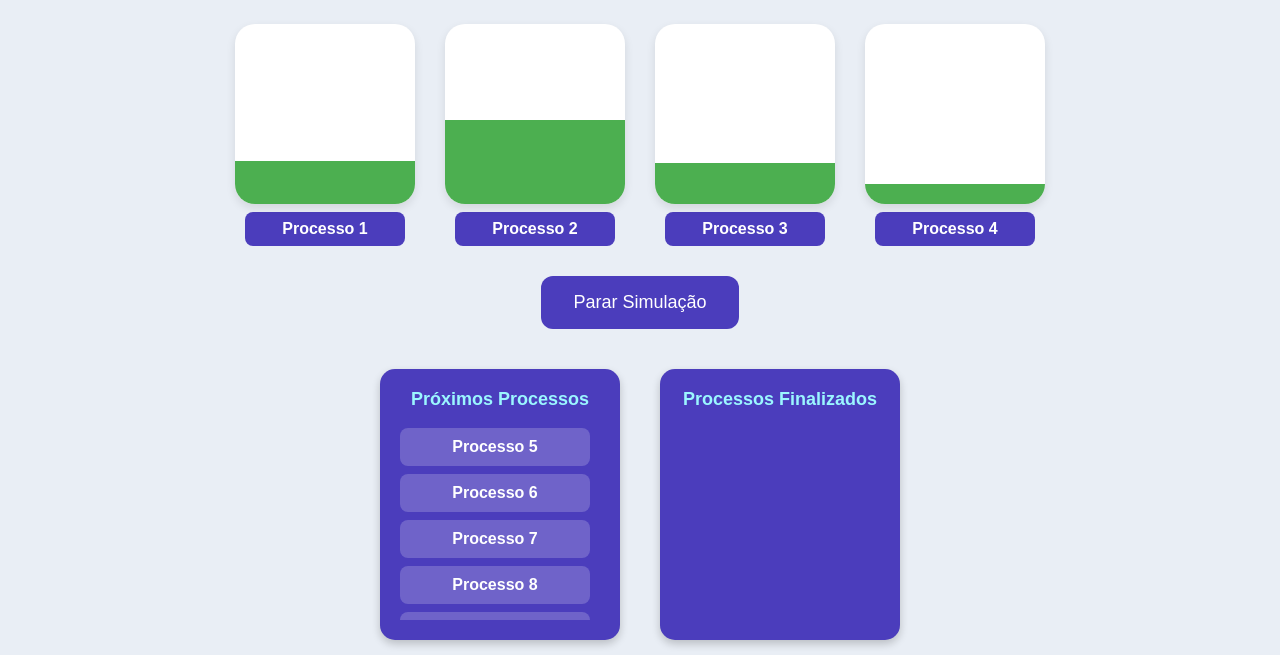
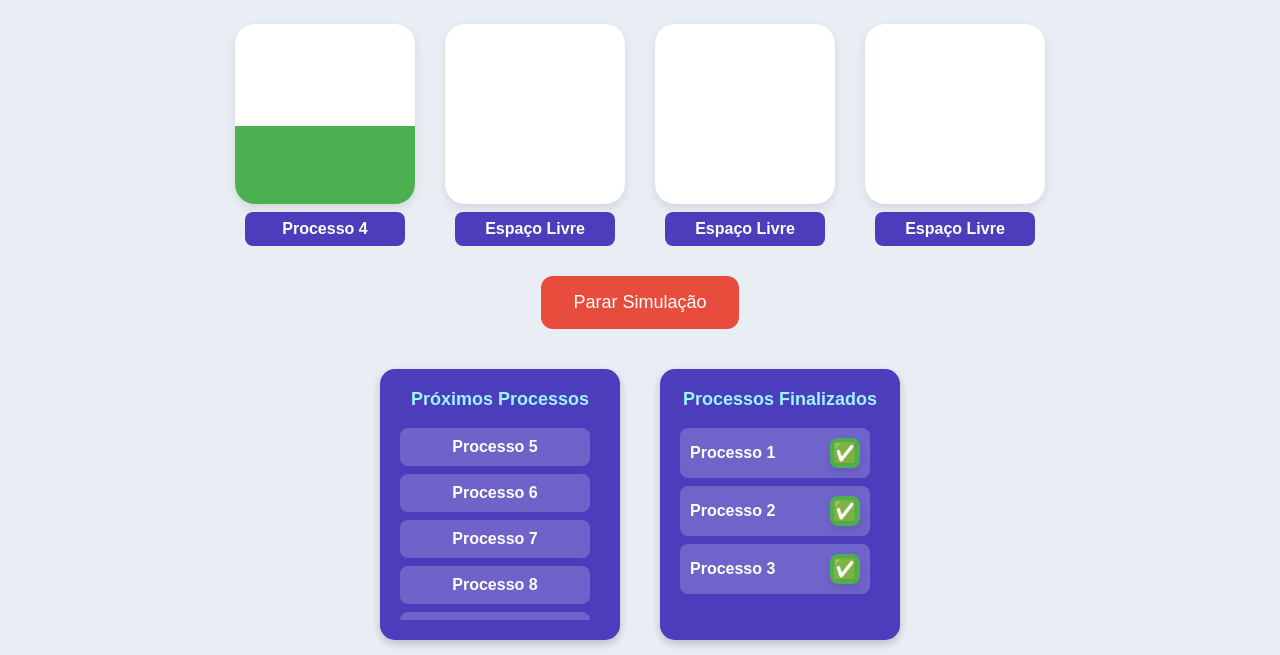
Before and after one commit to 16Jorgecamargo/CC23D-UTFPR-SH, a plain HTML site: page index.html in a window 1280 px wide. Both pictures are taken after a click on the button "Iniciar Simulação". Shown: the part 87-742 px from the top of the page. Drawn offline with Linux system fonts and the light colour scheme.

Commit message:
função de parar simulaçao implementada

```diff
--- a/scripts.js
+++ b/scripts.js
@@ -1,34 +1,43 @@
 const processRepetitions = {};
 const processCounts = {};
-let allocationInProgress = false; // Flag para controlar o atraso global
-let simulationRunning = false; // Flag para controlar o estado da simulação
-let simulationInterval; // Armazena o intervalo da simulação
+let allocationInProgress = false;
+let simulationRunning = false;
+let simulationInterval;
+let activeAnimations = [];
+let activeTimeouts = [];
 
 const simulationButton = document.querySelector('.simulation-btn');
 simulationButton.addEventListener('click', () => {
-    toggleSimulation(); // Alterna o estado da simulação
+    toggleSimulation();
 });
 
 function toggleSimulation() {
-    simulationRunning = !simulationRunning; // Alterna o estado
+    simulationRunning = !simulationRunning;
     simulationButton.textContent = simulationRunning ? 'Parar Simulação' : 'Iniciar Simulação';
 
     if (simulationRunning) {
-        tryAllocateProcess(); // Inicia a alocação contínua
+        simulationButton.classList.add('stop-btn');
+        tryAllocateProcess();
     } else {
-        clearInterval(simulationInterval); // Para a simulação
+        simulationButton.classList.remove('stop-btn');
+        pauseAllProcesses();
+        clearAllBoxes();
+        moveAllToFinalizedWithDelay();
+        clearInterval(simulationInterval);
+        logCancellationDetails();
     }
 }
 
 function tryAllocateProcess() {
-    if (!simulationRunning) return; // Interrompe se a simulação não estiver ativa
+    if (!simulationRunning) return;
     if (allocationInProgress) {
-        setTimeout(tryAllocateProcess, 500); // Reagenda a tentativa após 0,5s
+        const timeout = setTimeout(tryAllocateProcess, 500);
+        activeTimeouts.push(timeout);
         return;
     }
 
     const processList = document.querySelector('.process-column:first-child .process-list');
-    const nextProcess = processList.querySelector('li'); // Pega o primeiro processo da lista
+    const nextProcess = processList.querySelector('li');
 
     if (nextProcess) {
         const processName = nextProcess.textContent;
@@ -37,31 +46,31 @@ function tryAllocateProcess() {
             const allocated = allocateProcess(processName);
             if (allocated) {
                 incrementProcessCount(processName);
-                processList.removeChild(nextProcess); // Remove da lista de próximos processos
+                processList.removeChild(nextProcess);
             }
         }
     }
 
-    simulationInterval = setTimeout(tryAllocateProcess, 500); // Recheca após 0,5s
+    simulationInterval = setTimeout(tryAllocateProcess, 500);
+    activeTimeouts.push(simulationInterval);
 }
 
 function allocateProcess(processName) {
     const freeBoxes = document.querySelectorAll('.box-wrapper');
-    let allocated = false;
 
-    freeBoxes.forEach((boxWrapper) => {
+    for (const boxWrapper of freeBoxes) {
         const label = boxWrapper.querySelector('.box-label');
-        if (label.textContent === 'Espaço Livre' && !allocated) {
+        if (label.textContent === 'Espaço Livre') {
             label.textContent = processName;
-            allocated = true;
 
             const processTime = getProcessTime(processName);
             logProcessInfo(processName, boxWrapper);
             startProgressAnimation(boxWrapper, processName, processTime);
+            return true;
         }
-    });
+    }
 
-    return allocated;
+    return false;
 }
 
 function startProgressAnimation(boxWrapper, processName, processTime) {
@@ -69,7 +78,7 @@ function startProgressAnimation(boxWrapper, processName, processTime) {
     progressBar.style.height = '0%';
 
     let startTime = Date.now();
-    const visualTime = Math.min(processTime, 10000);
+    const visualTime = Math.min(processTime, 1000);
 
     function updateProgress() {
         const elapsedVisual = Date.now() - startTime;
@@ -77,61 +86,121 @@ function startProgressAnimation(boxWrapper, processName, processTime) {
         progressBar.style.height = `${percentage}%`;
 
         if (percentage < 100) {
-            requestAnimationFrame(updateProgress);
+            const animation = requestAnimationFrame(updateProgress);
+            activeAnimations.push(animation);
         } else {
-            setTimeout(() => {
+            const timeout = setTimeout(() => {
                 boxWrapper.querySelector('.box-label').textContent = 'Espaço Livre';
                 progressBar.style.height = '0%';
-                moveToFinalized(processName);
-                applyAllocationDelay(); // Atraso de 0,5 segundos após finalização
+                handleProcessCompletion(processName);
+                applyAllocationDelay();
             }, processTime - visualTime);
+            activeTimeouts.push(timeout);
         }
     }
 
-    requestAnimationFrame(updateProgress);
+    const animation = requestAnimationFrame(updateProgress);
+    activeAnimations.push(animation);
+}
+
+function handleProcessCompletion(processName) {
+    // Verifica se o processo precisa ser executado novamente ou movido para finalizados
+    if (canExecuteProcess(processName)) {
+        scheduleNextExecution(processName);
+    }
+    moveToFinalized(processName); // Garante que o processo será movido para finalizados, mesmo que precise ser reexecutado
 }
 
 function applyAllocationDelay() {
-    allocationInProgress = true; // Ativa a flag para impedir novas alocações
-    setTimeout(() => {
-        allocationInProgress = false; // Libera após 0,5s
-    }, 500); // Atraso de 0,5s antes de permitir outra alocação
+    allocationInProgress = true;
+    const timeout = setTimeout(() => {
+        allocationInProgress = false;
+    }, 500);
+    activeTimeouts.push(timeout);
 }
 
-function moveToFinalized(processName) {
+function moveToFinalized(processName, emoji = '✅') {
     const finalizedList = document.querySelector('.process-column:nth-child(2) .process-list');
+
     const listItem = document.createElement('li');
-    listItem.textContent = processName;
+    const contentWrapper = document.createElement('div');
+    contentWrapper.classList.add('finalized-content');
+
+    const processText = document.createElement('span');
+    processText.textContent = processName;
+
+    const statusBox = document.createElement('span');
+    statusBox.classList.add('status-box');
+    statusBox.textContent = emoji;
+
+    contentWrapper.appendChild(processText);
+    contentWrapper.appendChild(statusBox);
+    listItem.appendChild(contentWrapper);
     finalizedList.appendChild(listItem);
+}
 
-    if (canExecuteProcess(processName)) {
-        scheduleNextExecution(processName);
-    }
+function moveAllToFinalizedWithDelay() {
+    const boxWrappers = document.querySelectorAll('.box-wrapper');
+    const processList = document.querySelector('.process-column:first-child .process-list');
+    let delay = 0;
+
+    // Mover processos ativos nas boxes
+    boxWrappers.forEach((boxWrapper) => {
+        const label = boxWrapper.querySelector('.box-label');
+        if (label.textContent !== 'Espaço Livre') {
+            setTimeout(() => {
+                const processName = label.textContent;
+                logCancellation(processName, 'box');
+                moveToFinalized(processName, '⛔');
+                label.textContent = 'Espaço Livre';
+            }, delay);
+            delay += 300;
+        }
+    });
+
+    // Mover processos restantes na lista de "Próximos Processos"
+    processList.querySelectorAll('li').forEach((process) => {
+        setTimeout(() => {
+            const processName = process.textContent;
+            logCancellation(processName, 'lista');
+            moveToFinalized(processName, '⛔');
+            process.remove();
+        }, delay);
+        delay += 300;
+    });
+}
+
+function logCancellationDetails() {
+    const processList = document.querySelector('.process-column:first-child .process-list');
+    console.log(`Processos restantes na lista de "Próximos Processos": ${processList.children.length}`);
+}
+
+function logCancellation(processName, location) {
+    const remainingExecutions = getRepetitions(processName) - (processCounts[processName] || 0);
+    console.log(
+        `Processo cancelado: ${processName}, Local: ${location}, Motivo: Parada da simulação, Execuções restantes: ${remainingExecutions}`
+    );
+}
+
+function clearAllBoxes() {
+    const progressBars = document.querySelectorAll('.progress');
+    progressBars.forEach((progressBar) => {
+        progressBar.style.height = '0%';
+    });
 }
 
 function scheduleNextExecution(processName) {
-    setTimeout(() => {
+    const timeout = setTimeout(() => {
         const processList = document.querySelector('.process-column:first-child .process-list');
         const listItem = document.createElement('li');
         listItem.textContent = processName;
         processList.appendChild(listItem);
-    }, 1000); // Adiciona o processo novamente após 1s se ainda puder ser executado
+    }, 1000);
+    activeTimeouts.push(timeout);
 }
 
 function getProcessTime(processName) {
-    switch (processName) {
-        case 'Processo 1': return 197000;
-        case 'Processo 2': return 4000;
-        case 'Processo 3': return 6000;
-        case 'Processo 4': return 8000;
-        case 'Processo 5': return 2000;
-        case 'Processo 6': return 5000;
-        case 'Processo 7': return 7000;
-        case 'Processo 8': return 3000;
-        case 'Processo 9': return 9000;
-        case 'Processo 10': return 1000;
-        default: return Math.floor(Math.random() * 9000) + 1000;
-    }
+    return 1000; // Teste com 1 segundo para todos os processos
 }
 
 function canExecuteProcess(processName) {
@@ -166,3 +235,11 @@ function logProcessInfo(processName, boxWrapper) {
     const executionCount = processCounts[processName];
     console.log(`Processo: ${processName}, Box: ${boxIndex}, Execução: ${executionCount}`);
 }
+
+function pauseAllProcesses() {
+    activeAnimations.forEach(animation => cancelAnimationFrame(animation));
+    activeAnimations = [];
+
+    activeTimeouts.forEach(timeout => clearTimeout(timeout));
+    activeTimeouts = [];
+}
--- a/styles.css
+++ b/styles.css
@@ -81,17 +81,13 @@ header h1 {
 /* Container do botão */
 .button-container {
     width: 100%;
-    /* Ocupa toda a largura */
     text-align: center;
-    /* Centraliza o botão */
     margin-top: 30px;
-    /* Espaçamento acima */
 }
 
 /* Botão Centralizado */
 .simulation-btn {
     padding: 16px 32px;
-    /* Botão maior */
     background-color: #4b3dbc;
     color: white;
     border: none;
@@ -104,7 +100,17 @@ header h1 {
 .simulation-btn:hover {
     background-color: #392b97;
     transform: scale(1.1);
-    /* Ligeiro zoom no hover */
+}
+
+/* Estilo do botão quando a simulação está em execução */
+.stop-btn {
+    background-color: #e74c3c; /* Vermelho */
+    color: white;
+    transition: background-color 0.3s ease;
+}
+
+.stop-btn:hover {
+    background-color: #c0392b; /* Vermelho mais escuro no hover */
 }
 
 /* Listas de Processos */
@@ -178,12 +184,25 @@ header h1 {
     opacity: 0;
 }
 
-.box {
-  width: 180px;
-  height: 180px;
-  background-color: white; /* Branco por padrão */
-  border-radius: 20px;
-  box-shadow: 0 4px 10px rgba(0, 0, 0, 0.1);
-  position: relative;
-  overflow: hidden;
+/* Estilo para o conteúdo alinhado na lista de processos finalizados */
+.finalized-content {
+    display: flex;
+    align-items: center;
+    justify-content: space-between;
+    width: 100%;
 }
+
+/* Estilo para o quadrado com o emoji ✅ */
+.status-box {
+    width: 30px;
+    height: 30px;
+    background-color: #4caf50;
+    border-radius: 8px;
+    display: flex;
+    align-items: center;
+    justify-content: center;
+    font-size: 20px;
+    color: white;
+    box-shadow: 0 4px 8px rgba(0, 0, 0, 0.1);
+    margin-left: 10px;
+}
```
